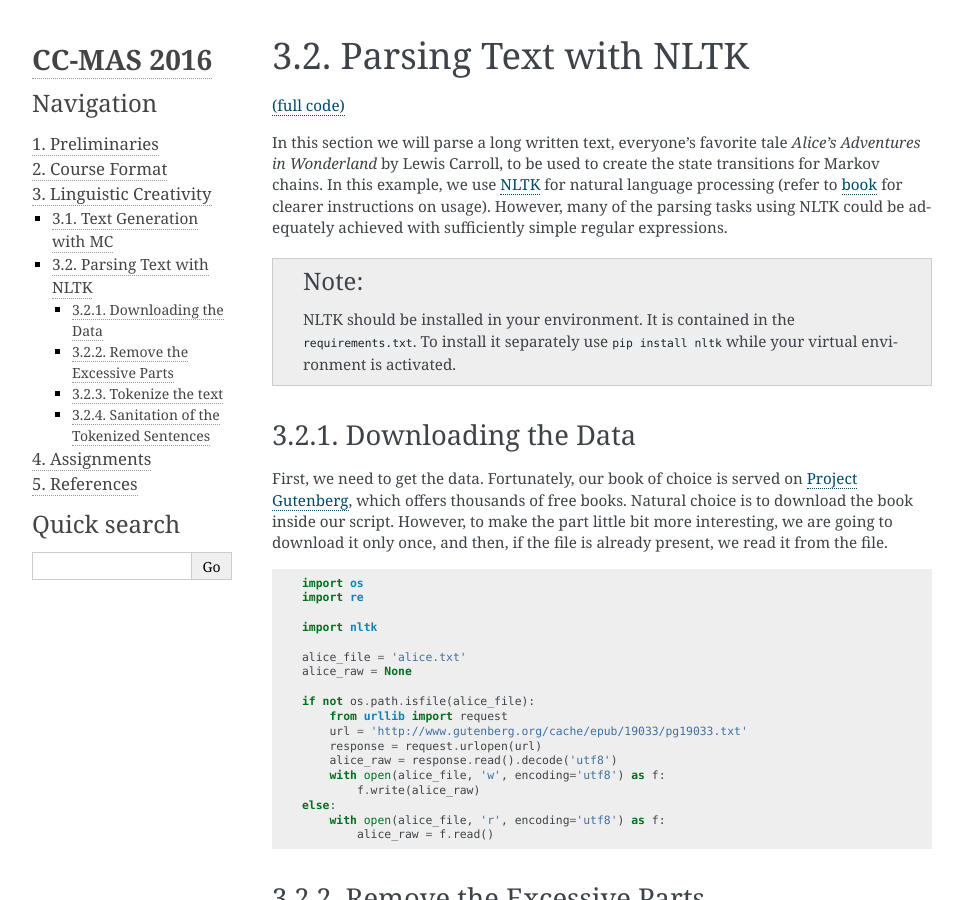
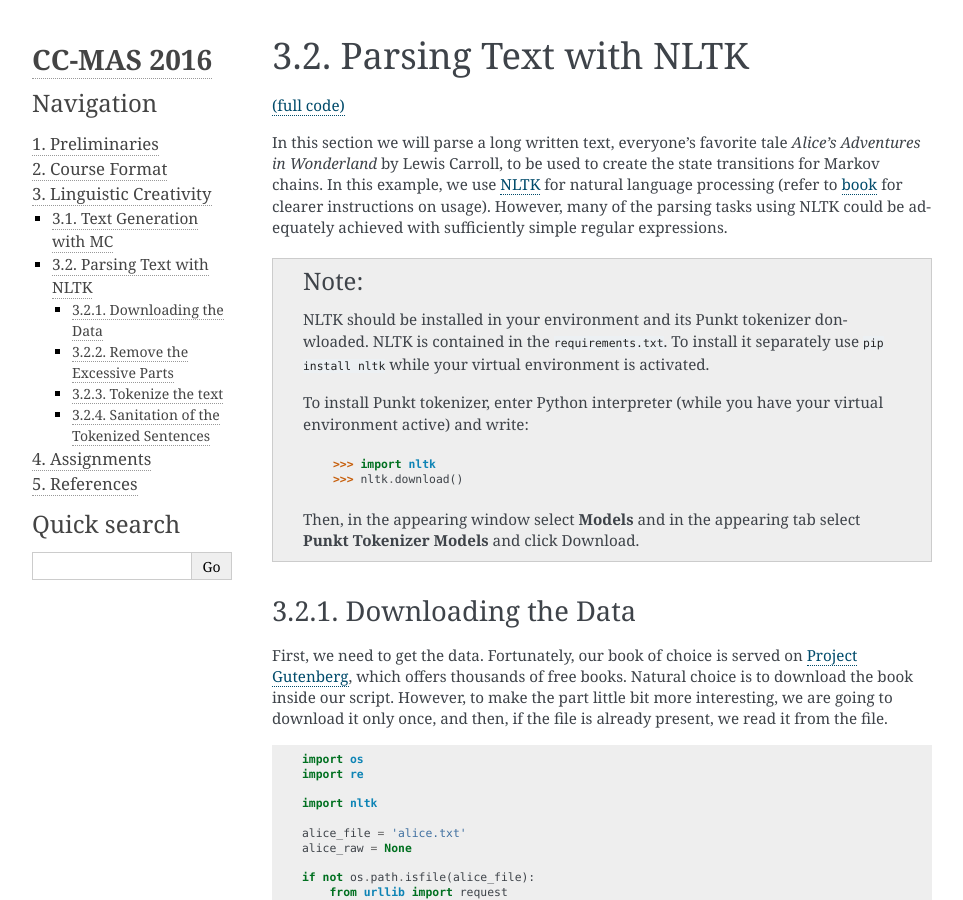
Before and after one commit to assamite/cc-mas-course, a Sphinx documentation site: the page built from docs/source/parsing_NLTK.rst, in a window 1280 px wide and 900 px high. Shown: the whole window, without its empty margins (148-1111 px from the left). Built offline with Sphinx 7.4.7, drawn with Linux system fonts in a browser that asks for light colours.

Commit message:
Small changes to assignments and added instructions to download Punkt Tokenizer in the start of NLTK parsing example.

```diff
--- a/docs/source/assignments.rst
+++ b/docs/source/assignments.rst
@@ -43,7 +43,10 @@ pdf!
 	   <http://www.computationalcreativity.net/iccc2016/wp-content/uploads/2016/01/Mere-Generation.pdf>`_
 	   (due Thu 3.11. 23.55)
 
-	#. To be announced (due Tue 8.11. 23.55)
+	#. `Rob Saunders and Oliver Bown - Computational Social Creativity
+	   <https://www.researchgate.net/publication/281143442_Computational_Social_Creativity>`_
+	   (due Tue 8.11. 23.55)
+
 	#. To be announced (due Tue 15.11. 23.55)
 	#. To be announced (due Tue 22.11. 23.55)
 	#. To be announced (due Tue 29.11. 23.55)
--- a/docs/source/parsing_NLTK.rst
+++ b/docs/source/parsing_NLTK.rst
@@ -12,9 +12,20 @@ However, many of the parsing tasks using NLTK could be adequately achieved with
 sufficiently simple regular expressions.
 
 .. note::
-	NLTK should be installed in your environment. It is contained in the
-	``requirements.txt``. To install it separately use ``pip install nltk``
-	while your virtual environment is activated.
+	NLTK should be installed in your environment and its Punkt tokenizer
+	donwloaded. NLTK is contained in the ``requirements.txt``. To install it
+	separately use ``pip install nltk`` while your virtual environment is
+	activated.
+
+	To install Punkt tokenizer, enter Python interpreter (while you have your
+	virtual environment active) and write::
+
+		>>> import nltk
+		>>> nltk.download()
+
+	Then, in the appearing window select **Models** and in the appearing tab
+	select **Punkt Tokenizer Models** and click Download.
+
 
 Downloading the Data
 --------------------
```
